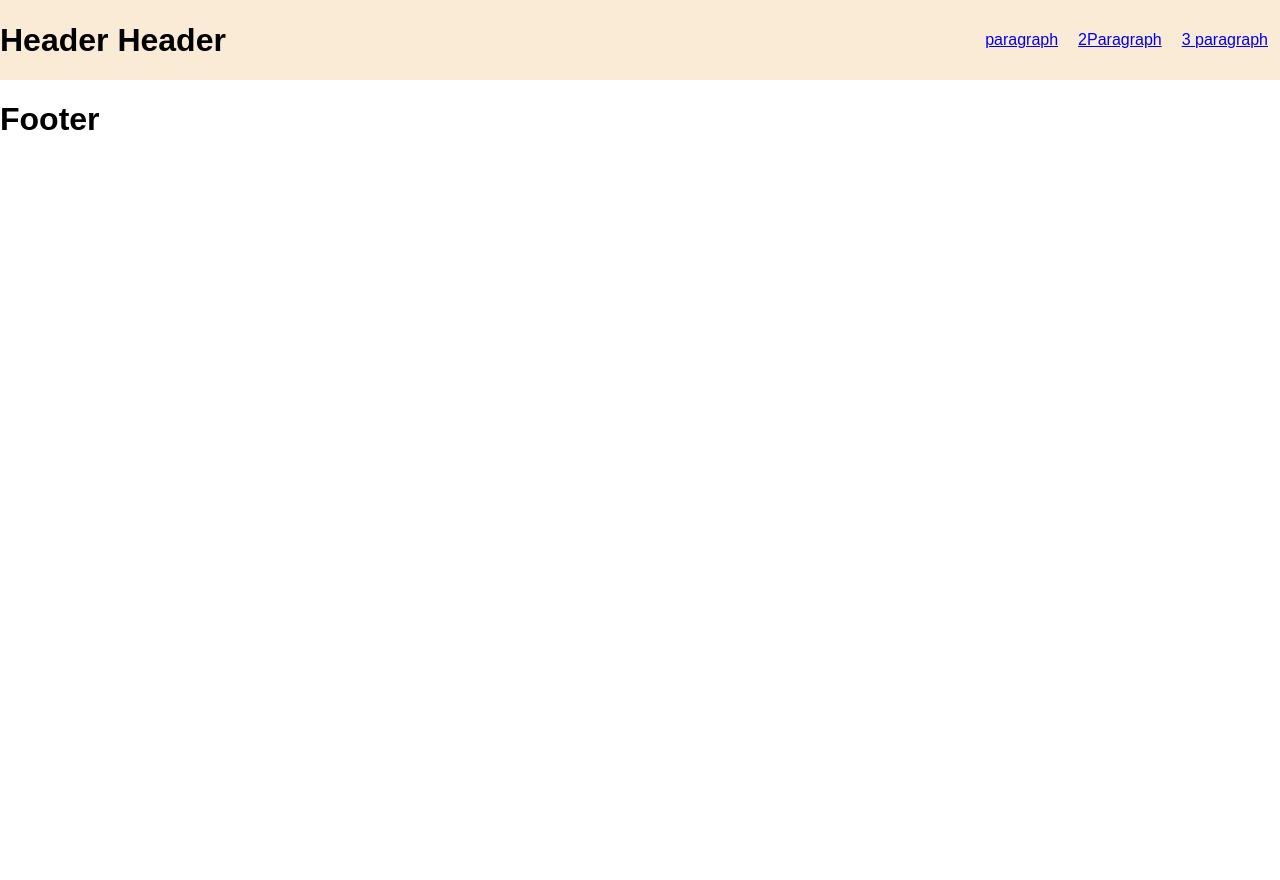
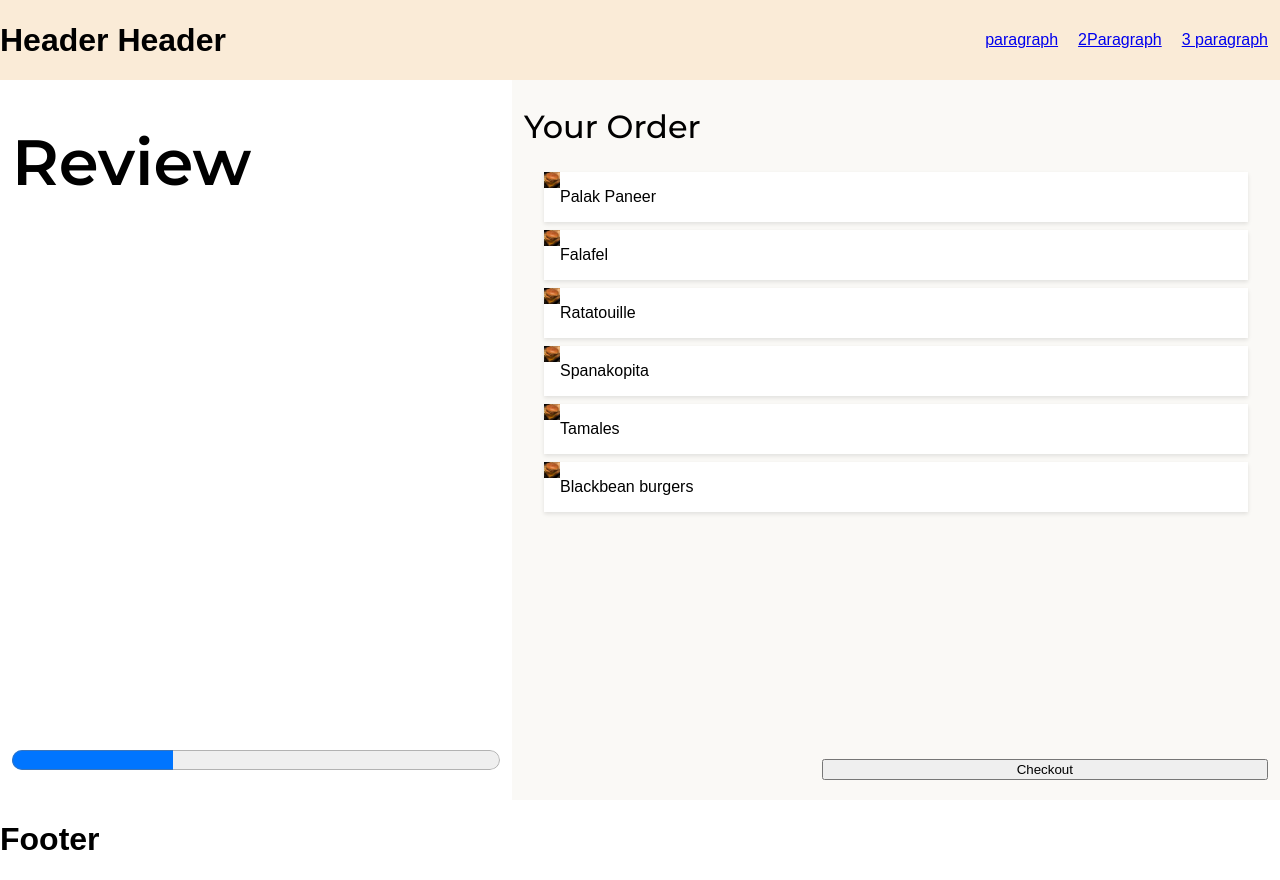
Before and after one commit to Foglia-e-Amore/leaf-love, a React (Create React App) app: page /#/carryout in a window 1280 px wide. Before the commit the page ends 800 px from the top, so only its background shows below. Built offline with nearby package versions, Linux system fonts and the light colour scheme.

Commit message:
keep working on Carryout sceen
Dec. 12

```diff
--- a/src/App.js
+++ b/src/App.js
@@ -1,7 +1,5 @@
 import { Routes, Route } from 'react-router-dom';
 import './App.css';
-import Header from './components/Header/Header';
-import Footer from './components/Footer/Footer';
 import Homepage from './Pages/Homepage/Homepage';
 import Menu from './Pages/Menu/Menu';
 import Aboutus from './components/AboutUs/Aboutus';
@@ -14,7 +12,7 @@ function App() {
           <Route path="/" element={ <Homepage /> } />
           <Route path="/menu" element={ <Menu /> } />
           <Route path="/Aboutus" element={ <Aboutus /> } />
-          <Route path="/carry-out" element={ <CarryOut /> } />
+          <Route path="/carryout" element={ <CarryOut /> } />
         </Routes>
       </div>
   );
--- a/src/Pages/CarryOut/CarryOut.css
+++ b/src/Pages/CarryOut/CarryOut.css
@@ -1,6 +1,7 @@
 #CarryOut {
     display: flex;
     height: calc(100vh - 80px);
+    max-height: calc(100vh - 80px);
     flex-direction: column;
     text-align: left;
 }
@@ -8,14 +9,21 @@
 #CarryOut-row1 {
     width: 100%;
     height: 20%;
-    background-color: aqua;
+    background-color: white;
     padding: 0px 12px;
+    display: flex;
+    flex-direction: column;
+    justify-content: space-between;
+    align-items: stretch;
 }
 #CarryOut-row2 {
     width: 100%;
     height: 80%;
-    background-color: aquamarine;
-    padding: 0px 12px
+    background-color: #FAF9F6;
+    display: flex;
+    padding: 0px 12px 20px 12px;
+    flex-direction: column;
+    justify-content: space-between;
 }
 
 @media screen and (min-width: 1200px) {
@@ -32,11 +40,29 @@
     }
 }
 
+#checkout-progress {
+    width: 100%;
+    height: 40px;
+    margin: 20px 0px
+}
+
+#toPayment-btn {
+    width: 60%;
+    align-self: flex-end;
+}
+
 /* Class styling */
 .carryout-heading {
     font-family: "Montserrat";
     font-optical-sizing: auto;
     font-weight: 600;
     font-style: normal;
-    font-size: 2.5rem;
+    font-size: 4rem;
 }
+.carryout-heading2 {
+    font-family: "Montserrat";
+    font-optical-sizing: auto;
+    font-weight: 500;
+    font-style: normal;
+    font-size: 2rem;
+}
--- a/src/Pages/CarryOut/CarryOut.js
+++ b/src/Pages/CarryOut/CarryOut.js
@@ -1,14 +1,22 @@
-import React from "react";
+import {useState, useEffect} from "react";
 import './CarryOut.css';
+import ReviewRow2 from "../../components/Carryout/Review/Review-Row2";
 
 function CarryOut() {
-    return(
+    const[progress, setProgress] = useState(33);
+
+    return (
         <div id="CarryOut">
             <div id="CarryOut-row1">
-                <h1 className="carryout-heading">Checkout</h1>
+                <h1 className="carryout-heading">Review</h1>
+                <progress id="checkout-progress" value={progress} max={100}>32%</progress>
             </div>
             <div id="CarryOut-row2">
-
+                <div id="CarryOut-row2-top">
+                    <h2 className="carryout-heading2">Your Order</h2>
+                    <ReviewRow2 />
+                </div>
+                <button id="toPayment-btn" onClick={console.log("checkoutClicked")}>Checkout</button>
             </div>
         </div>
     )
--- /dev/null
+++ b/src/components/Carryout/Review/Review-Row2.css
@@ -0,0 +1,13 @@
+#ReviewCard {
+    margin: 8px 20px;
+    display: flex;
+    flex-direction: row;
+    background-color: white;
+    box-shadow: 0px 2px 4px rgba(0, 0, 0, 0.1); /* Basic shadow */
+}
+
+#reviewProductImage {
+    width: 1rem;
+    height: 1rem;
+    object-fit: cover;
+}
--- /dev/null
+++ b/src/components/Carryout/Review/Review-Row2.js
@@ -0,0 +1,31 @@
+import React from "react";
+import './Review-Row2.css';
+import menuItems from "../../../Pages/Menu/menuItems";
+import BigChickenMac from "../../../images/BigChickenMac.jpg";
+
+function ReviewRow2() {
+    const orderItems = menuItems.map((item) =>
+        <Card
+            key={item.id.toString()}
+            name={item.name}
+        />
+    );
+
+    return (
+        <div id="ReviewRow2">
+            {orderItems}
+        </div>
+    );
+}
+
+export default ReviewRow2;
+
+function Card({image = BigChickenMac, name, price}) {
+    return (
+        <div id="ReviewCard">
+            <img src={image} alt="name" id="reviewProductImage" />
+            <p>{name}</p>
+            <p>{price}</p>
+        </div>
+    )
+}
```
Also changed, not shown: src/components/Carryout/Review/Review-Row1.js (added).
